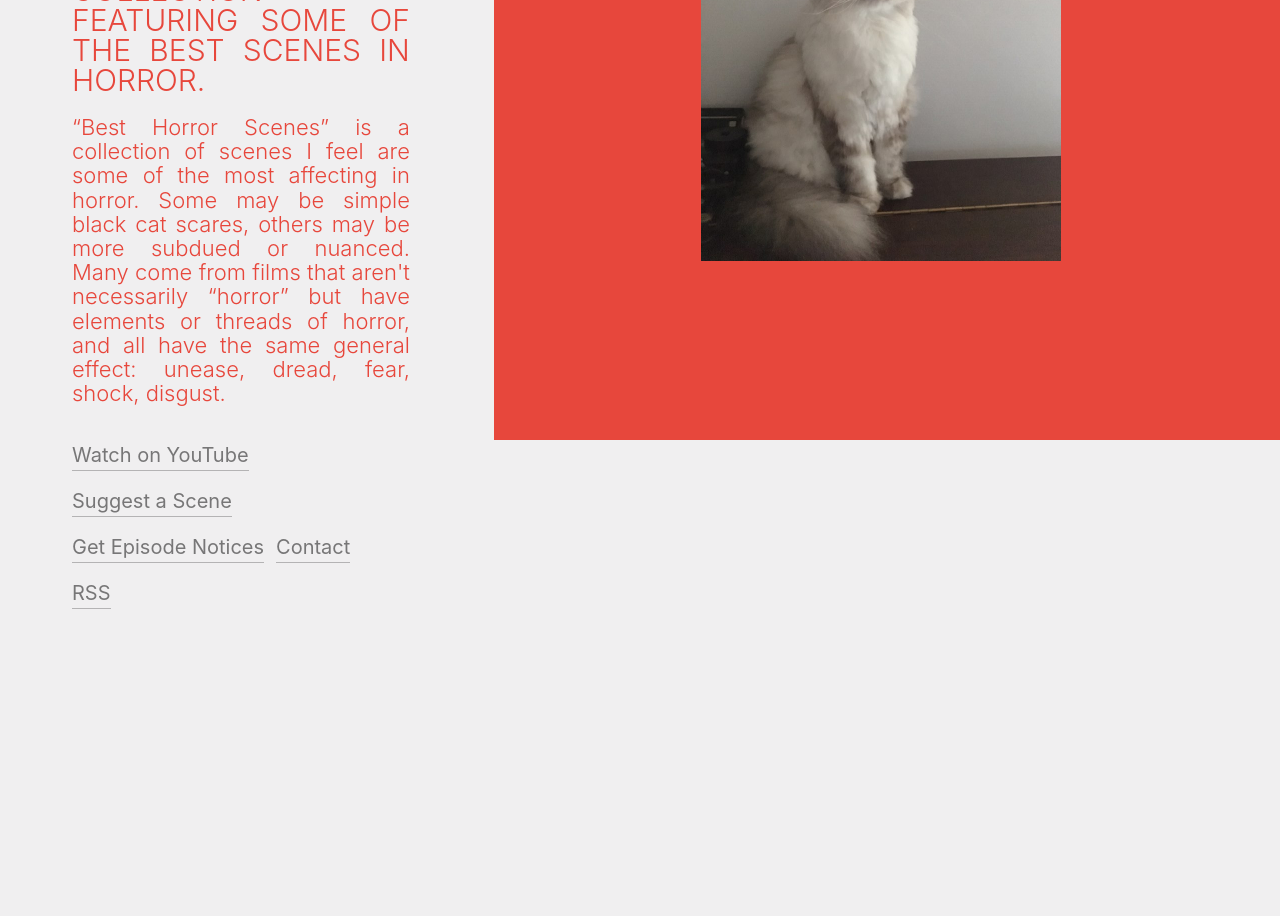
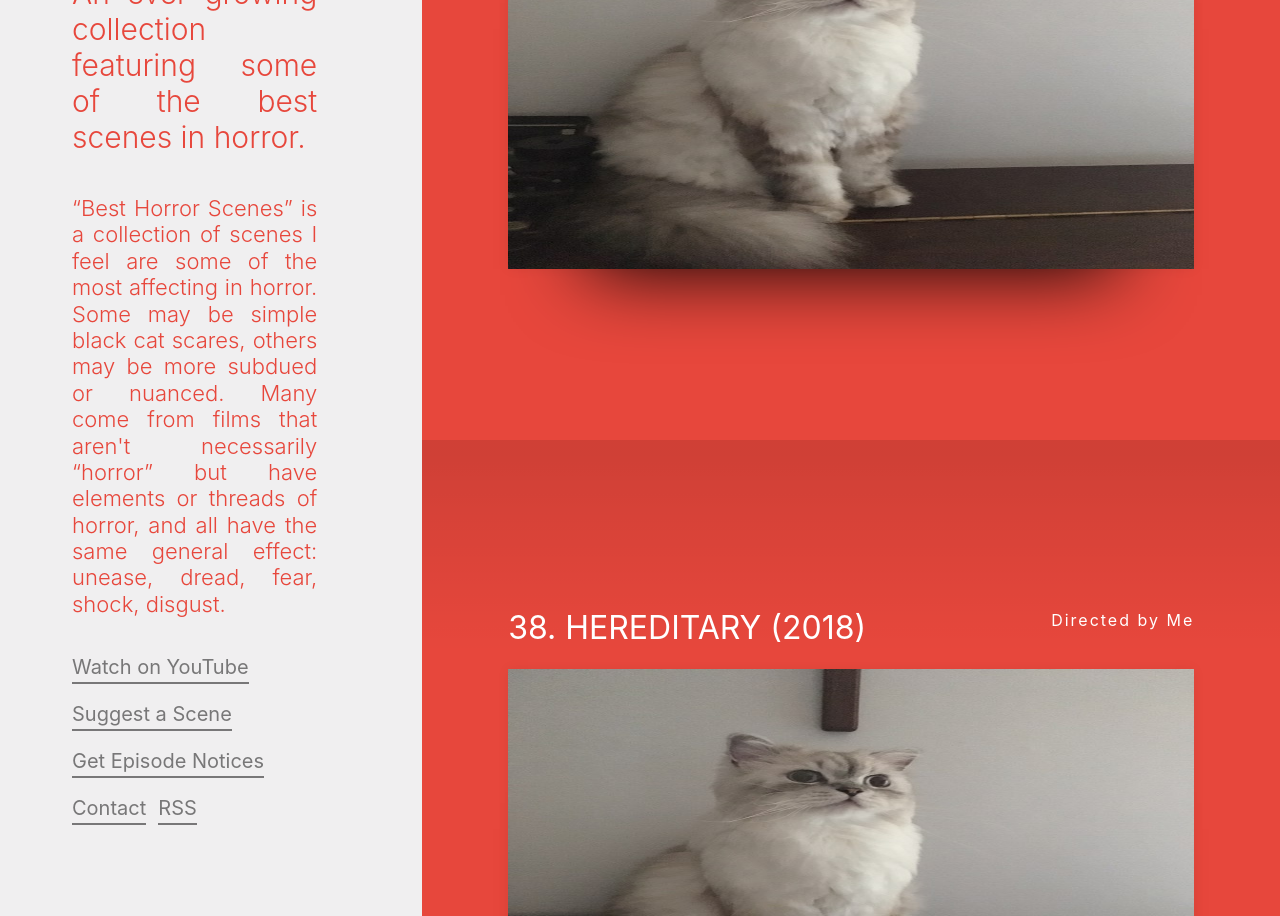
Before and after one commit to onethegarden/css-layout-master, a website: page index.html in a window 1280 px wide. Shown: the part 360-1276 px from the top of the page. Before the commit the page ends 800 px from the top, so only its background shows below. Drawn offline with Linux system fonts and the light colour scheme.

Commit message:
#BEST HORROR SCENES clone 3

```diff
--- a/index.html
+++ b/index.html
@@ -41,6 +41,16 @@
         <img src="poster.jpg" alt="" />
       </div>
     </section>
+    <section class="movie">
+      <div class="wrapper">
+        <div class="movie_header">
+          <h4>38. Hereditary (2018)</h4>
+          <h5>Directed by Me</h5>
+        </div>
+        <img src="poster.jpg" alt="" />
+      </div>
+    </section>
+
 
   </main>
 </body>
--- a/src/scss/styles.scss
+++ b/src/scss/styles.scss
@@ -1,5 +1,8 @@
 @import "reset";
 @import "_variables";
+* {
+  box-sizing: border-box;
+}
 body {
   height: 100vh;
   font-family: -apple-system, BlinkMacSystemFont, "Segoe UI", Roboto,
@@ -10,32 +13,32 @@ header {
   position: fixed;
   top: 0;
   left: 0;
-  background-color: $white;
   width: $fixedWidth;
   height: 100%;
   padding: 190px;
   padding: 10vh 0 72px 72px;
-  display: flex !important;
+  display: flex;
   flex-direction: column;
   justify-content: space-between;
   color: $red;
   h1 {
-    font-size: 75px;
+    font-size: 85px;
     width: 50%;
+    text-transform: uppercase;
+    letter-spacing: 5px;
   }
   h3 {
     font-size: 30px;
     font-weight: 300;
-    margin-bottom: 20px;
-    text-transform: uppercase;
+    margin-bottom: 40px;
   }
   h3,
   p {
-    width: 80%;
+    width: 70%;
+    line-height: 1.2;
     text-align: justify;
   }
   p {
-    line-height: 1.1;
     font-weight: 300;
     font-size: 22px;
     margin-bottom: 40px;
@@ -45,15 +48,13 @@ header {
     ul {
       display: flex;
       flex-wrap: wrap;
-      align-content: space-between;
-      flex-wrap: wrap;
       li {
         margin-right: 12px;
         font-size: 20px;
         color: black;
         opacity: 0.5;
         padding-bottom: 5px;
-        border-bottom: 1px solid rgba(0, 0, 0, 0.5);
+        border-bottom: 2px solid rgba(0, 0, 0, 1);
         margin-bottom: 20px;
         &:hover {
           opacity: 1;
@@ -65,16 +66,24 @@ header {
 }
 
 main {
-  background-color: $red;
   margin-left: $fixedWidth;
   .movie {
+    background: linear-gradient(
+        to bottom,
+        rgba(0, 0, 0, 0.1) 2%,
+        rgba(0, 0, 0, 0),
+        rgba(0, 0, 0, 0),
+        rgba(0, 0, 0, 0),
+        rgba(0, 0, 0, 0)
+      ),
+      $red;
     height: 100vh;
     display: flex;
-    flex-direction: column;
     justify-content: center;
     align-items: center;
     color: white;
     .wrapper {
+      width: 80%;
       display: flex;
       flex-direction: column;
       .movie_header {
@@ -82,10 +91,18 @@ main {
         justify-content: space-between;
         margin-bottom: 25px;
       }
+      h4 {
+        font-size: 32px;
+        text-transform: uppercase;
+      }
+      h5 {
+        letter-spacing: 2px;
+      }
     }
     img {
-      width: 120%;
       height: 50vh;
+      box-shadow: 0 80px 80px -80px #000, 0 0 12px rgba(0, 0, 0, 0.06),
+        inset 0 0 0 1px rgba(0, 0, 0, 0.2);
     }
   }
 }
```
Also changed, not shown: dist/css/styles.css.
